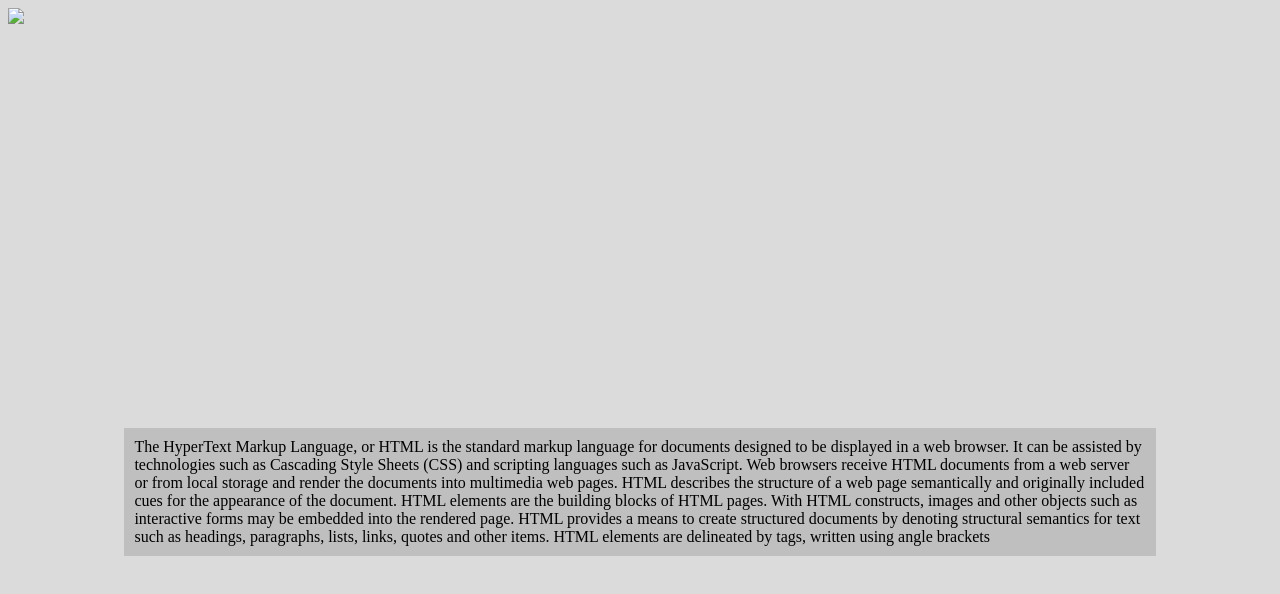
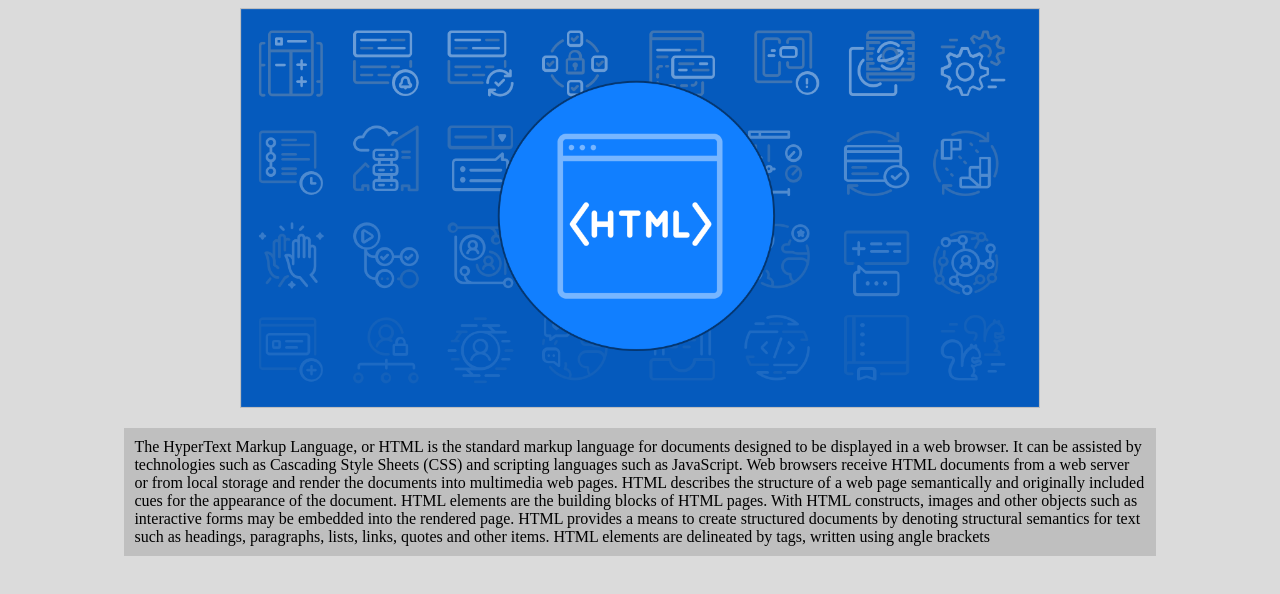
Before and after one commit to aastha0511/FullStack_Practical_6, a plain HTML site: page page1.html in a window 1280 px wide. Drawn offline with Linux system fonts and the light colour scheme.

Commit message:
Update page1.html

```diff
--- a/page1.html
+++ b/page1.html
@@ -27,7 +27,7 @@
 </head>
 <body>
     <div id="imageContainer">
-        <img src="./images/html.png">
+        <img src="./html.png">
     </div>
     <p>
         The HyperText Markup Language, or HTML is the standard markup language for documents designed to be displayed in a web browser. It can be assisted by technologies such as Cascading Style Sheets (CSS) and scripting languages such as JavaScript.
```
